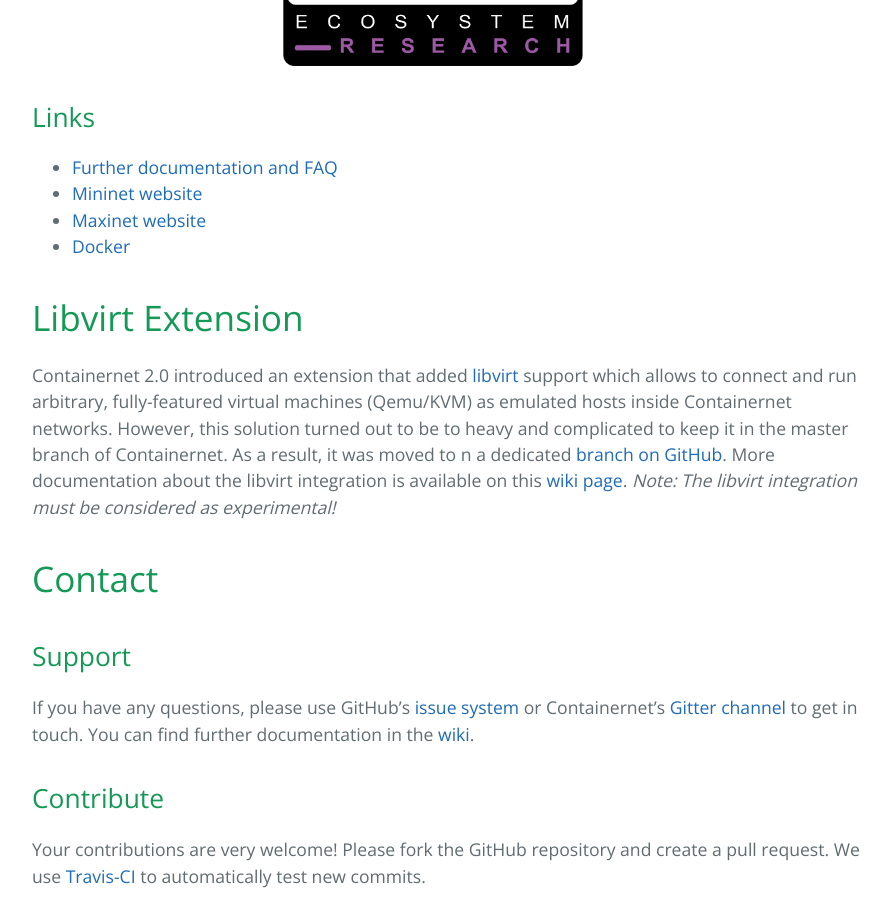
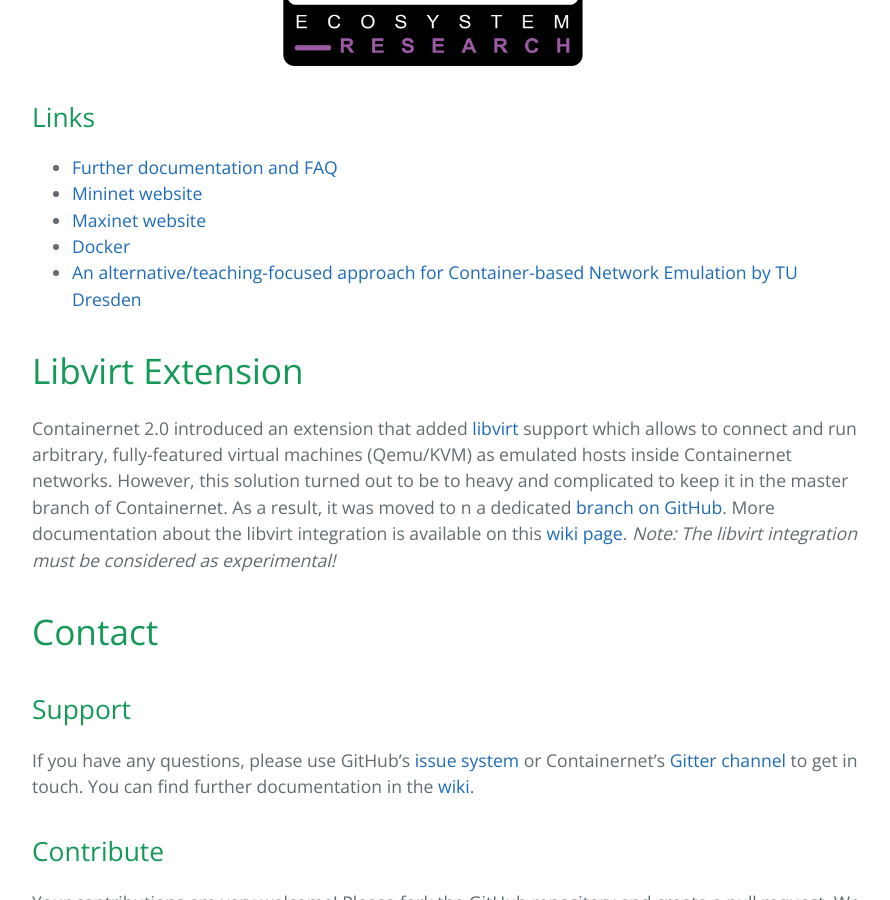
Before and after one commit to containernet/containernet.github.io, a Jekyll site: the page built from index.md, in a window 1280 px wide and 900 px high, scrolled down 6436 px. Shown: the whole window, without its empty margins (192-1082 px from the left). Built offline with Jekyll 4.4.1, drawn with Linux system fonts in a browser that asks for light colours; our own code applies the rules of GitHub Pages for plain Markdown files.

Commit message:
Update index.md

```diff
--- a/index.md
+++ b/index.md
@@ -220,6 +220,7 @@ Containernet is the basis of the [vim-emu](https://osm.etsi.org/wikipub/index.ph
 * [Mininet website](http://mininet.org)
 * [Maxinet website](http://maxinet.github.io)
 * [Docker](https://www.docker.com)
+* [An alternative/teaching-focused approach for Container-based Network Emulation by TU Dresden](https://git.comnets.net/public-repo/comnetsemu)
 
 # [](#libvirt)Libvirt Extension
 
```
